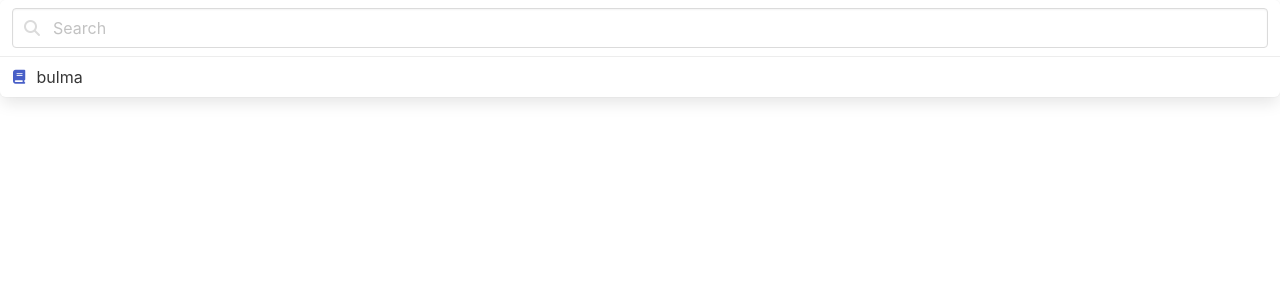
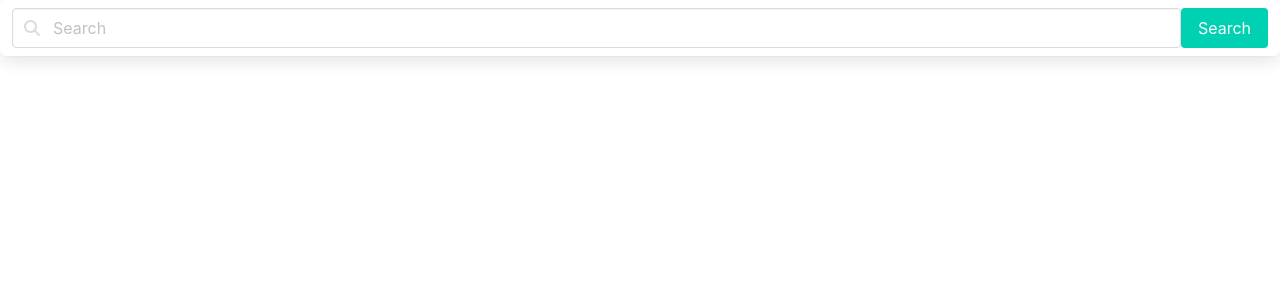
Before and after one commit to e-victoria/videoPlayer, an Angular app: page / in a window 1280 px wide. Shown: the top 300 px of the page. Built offline with nearby package versions, Linux system fonts and the light colour scheme; data requests are answered from the project's data file.

Commit message:
rendering results from json

```diff
--- a/angular.json
+++ b/angular.json
@@ -121,6 +121,10 @@
           }
         }
       }
-    }},
-  "defaultProject": "videoPlayer"
+    }
+  },
+  "defaultProject": "videoPlayer",
+  "cli": {
+    "analytics": false
+  }
 }
--- a/db.json
+++ b/db.json
@@ -15,19 +15,19 @@
     {
       "id": "3",
       "url": false,
-      "name": "Scelerisque finibus ligula elit ut magna",
+      "title": "Scelerisque finibus ligula elit ut magna",
       "description": "Cras eget maximus tortor, in tempor tellus. Donec tempus ultrices diam ut efficitur. Morbi maximus interdum velit, molestie ultrices lorem dignissim vitae."
     },
     {
       "id": "4",
       "url": false,
-      "name": "Donec sagittis nisi vitae nulla congue mollis.",
+      "title": "Donec sagittis nisi vitae nulla congue mollis.",
       "description": "felis vitae rutrum accumsan, nisl enim condimentum justo, id aliquet nibh urna eget ante. Phasellus urna ex, dapibus et venenatis in, molestie a ligula"
     },
     {
       "id": "5",
       "url": false,
-      "name": "Nam hendrerit, felis vitae rutrum accumsan.",
+      "title": "Nam hendrerit, felis vitae rutrum accumsan.",
       "description": "Mauris sollicitudin dignissim tellus venenatis vestibulum."
     }
   ]
--- a/src/app/app.module.ts
+++ b/src/app/app.module.ts
@@ -5,6 +5,7 @@
 import { AppComponent } from './app.component';
 import { HeaderComponent } from './header/header.component';
 import {HttpClientModule} from "@angular/common/http";
+import {FormsModule} from "@angular/forms";
 
 @NgModule({
   declarations: [
@@ -14,7 +15,8 @@
   imports: [
     BrowserModule,
     AppRoutingModule,
-    HttpClientModule
+    HttpClientModule,
+    FormsModule
   ],
   providers: [],
   bootstrap: [AppComponent]
--- a/src/app/header/header.component.html
+++ b/src/app/header/header.component.html
@@ -1,16 +1,18 @@
 <nav class="panel">
   <div class="panel-block">
     <p class="control has-icons-left">
-      <input class="input" type="text" placeholder="Search">
+      <input class="input" type="text" placeholder="Search" [(ngModel)]="value">
       <span class="icon is-left">
         <i class="fas fa-search" aria-hidden="true"></i>
       </span>
-    </p>
+      <div class="buttons">
+        <button class="button is-primary" (click)="getInput()">Search</button>
+      </div>
   </div>
-  <a class="panel-block is-active">
+  <a class="panel-block is-active" *ngFor="let movie of valueList">
     <span class="panel-icon">
-      <i class="fas fa-book" aria-hidden="true"></i>
+      <i class="fas fa-video" aria-hidden="true"></i>
     </span>
-    bulma
+    {{movie["title"]}}
   </a>
 </nav>
--- a/src/app/header/header.component.ts
+++ b/src/app/header/header.component.ts
@@ -6,16 +6,23 @@
   templateUrl: './header.component.html',
   styleUrls: ['./header.component.css']
 })
-export class HeaderComponent implements OnInit {
+export class HeaderComponent {
 
+  public value;
+  public valueList;
   constructor(private headerService: HeaderService) { }
 
-  getData(data) {
-    console.log(data);
+
+
+  getInput(){
+    const that = this;
+    function getData(data) {
+      console.log(data);
+      that.valueList = data;
+      console.log(that.value);
+    }
+    this.headerService.getMoviesListByTitle(this.value, getData);
   }
 
-  ngOnInit(): void {
-    this.headerService.getMoviesListByTitle('Lorem', this.getData);
-  }
 
 }
```
